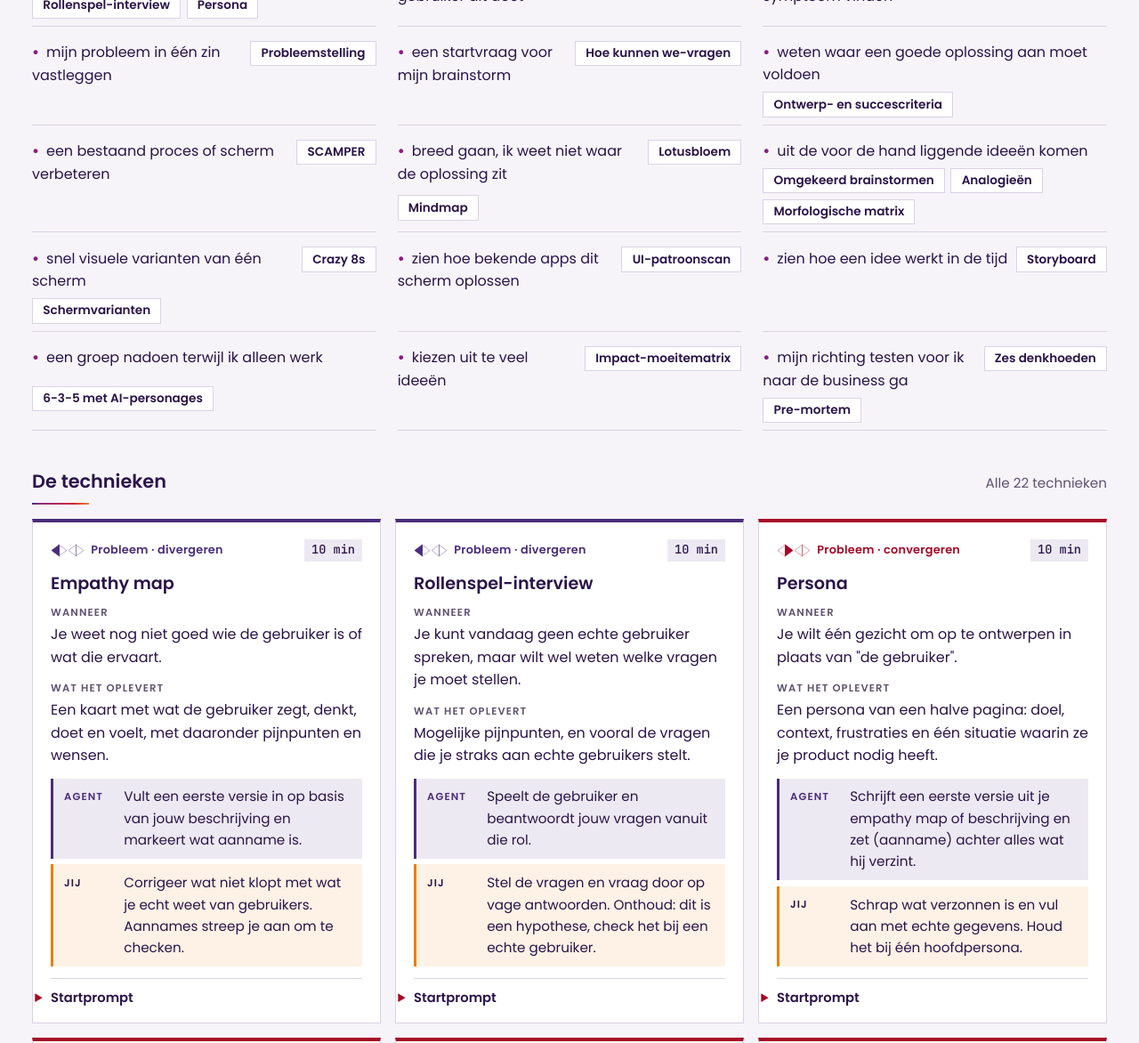
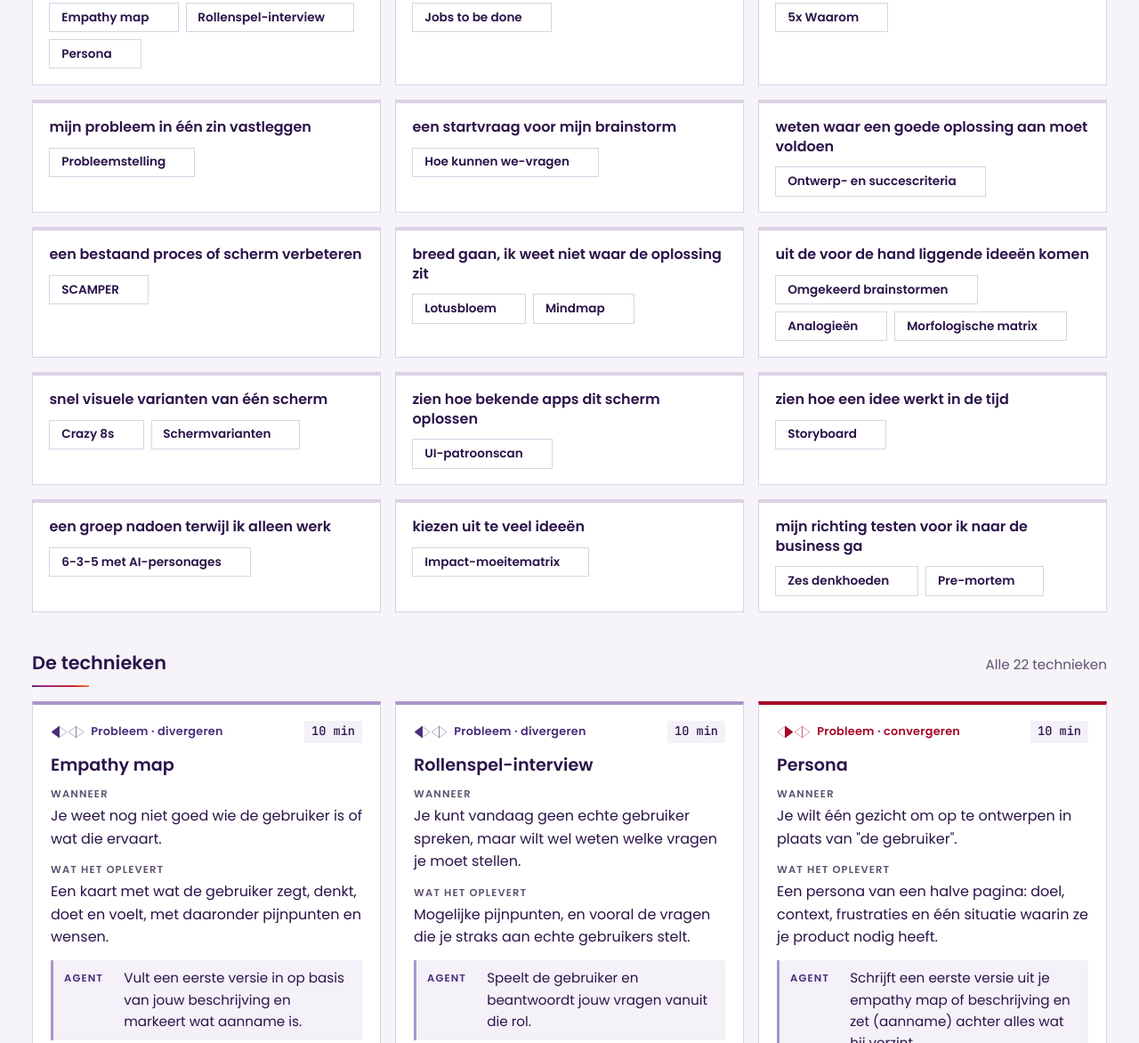
Before and after one commit to RicoRobinson/brainstormtechnieken-cheat-sheet, a plain HTML site: page index.html in a window 1280 px wide. Shown: the part 936-2108 px from the top of the page at 89% size. Drawn offline with Linux system fonts and the light colour scheme.

Commit message:
Snel kiezen als kaarten, zachter paars, donkerdere surface in dark mode
Snel kiezen: elke regel is een kaart zonder bullet, met de knoppen op een
eigen regel en een pijl-icoon (SVG) dat bij hover en focus inschuift.
Divergeer-kaarten en Agent-vak hebben een zachtere paarse rand en
achtergrond. Dark mode: --surface naar #1E112F.

Co-Authored-By: Claude Sonnet 5.5 <noreply@anthropic.com>

```diff
--- a/index.html
+++ b/index.html
@@ -23,12 +23,13 @@
   --line: #DAD2E5;        /* brand lilac line */
   --div: #492D7B;         /* brand purple */
   --div-soft: #EDE9F2;
+  --div-edge: #A996CB;    /* derived: soft purple for card edges */
   --con: #A60726;         /* brand red */
   --con-soft: #FDF2E5;
   --you-bg: #FDF2E5;      /* brand peach */
   --you-fg: #2A1449;
   --you-edge: #EF7D00;    /* brand orange, decorative only */
-  --agent-bg: #EDE9F2;    /* brand lilac */
+  --agent-bg: #F4F1F9;    /* derived: lighter than brand lilac #EDE9F2 */
   --code-bg: #F2EFF6;     /* brand */
   --accent: #A60726;
   --accent-hover: #98202B;
@@ -41,17 +42,17 @@
 }
 @media (prefers-color-scheme: dark) {
   :root:not([data-theme="light"]) {
-    --bg: #0A0414; --surface: #2A1449; --fg: #F2EFF6; --muted: #C4B8D8; --line: #4A3573;
-    --div: #B39DDB; --div-soft: #3A2560; --con: #EF7D00; --con-soft: #4A2A1C;
-    --you-bg: #4A2A1C; --you-fg: #F6E9D8; --you-edge: #EF7D00; --agent-bg: #3A2560; --code-bg: #22103D;
+    --bg: #0A0414; --surface: #1E112F; --fg: #F2EFF6; --muted: #C4B8D8; --line: #4A3573;
+    --div: #B39DDB; --div-soft: #3A2560; --div-edge: #6B53A0; --con: #EF7D00; --con-soft: #4A2A1C;
+    --you-bg: #4A2A1C; --you-fg: #F6E9D8; --you-edge: #EF7D00; --agent-bg: #321B58; --code-bg: #22103D;
     --accent: #EF7D00; --accent-hover: #F39A3D; --accent-fg: #2A1449; --focus: #FFB86B;
     color-scheme: dark;
   }
 }
 :root[data-theme="dark"] {
-  --bg: #0A0414; --surface: #2A1449; --fg: #F2EFF6; --muted: #C4B8D8; --line: #4A3573;
-  --div: #B39DDB; --div-soft: #3A2560; --con: #EF7D00; --con-soft: #4A2A1C;
-  --you-bg: #4A2A1C; --you-fg: #F6E9D8; --you-edge: #EF7D00; --agent-bg: #3A2560; --code-bg: #22103D;
+  --bg: #0A0414; --surface: #1E112F; --fg: #F2EFF6; --muted: #C4B8D8; --line: #4A3573;
+  --div: #B39DDB; --div-soft: #3A2560; --div-edge: #6B53A0; --con: #EF7D00; --con-soft: #4A2A1C;
+  --you-bg: #4A2A1C; --you-fg: #F6E9D8; --you-edge: #EF7D00; --agent-bg: #321B58; --code-bg: #22103D;
   --accent: #EF7D00; --accent-hover: #F39A3D; --accent-fg: #2A1449; --focus: #FFB86B;
   color-scheme: dark;
 }
@@ -143,15 +144,28 @@ button { font: inherit; color: inherit; }
 
 /* Quick chooser */
 .chooser { display: grid; gap: 1rem; }
-.choose-list { list-style: none; margin: 0; padding: 0; display: grid; grid-template-columns: repeat(auto-fill, minmax(min(100%, 340px), 1fr)); gap: 0.5rem 1.5rem; }
-.choose-list li { display: flex; flex-wrap: wrap; align-items: baseline; gap: 0.4rem; padding-block: 0.5rem; border-bottom: 1px solid var(--line); }
-.choose-list .want { flex: 1 1 12rem; min-width: 0; }
-.choose-list .want::before { content: "\2022"; color: var(--focus); font-weight: 700; margin-right: 0.5rem; }
+.choose-list { list-style: none; margin: 0; padding: 0; display: grid; grid-template-columns: repeat(auto-fill, minmax(min(100%, 300px), 1fr)); gap: 1rem; }
+.choose-list li {
+  display: grid; gap: 0.75rem; align-content: start; min-width: 0;
+  background: var(--surface); border: 1px solid var(--line); border-top: 4px solid var(--line);
+  padding: 1rem 1.15rem 1.1rem;
+}
+.choose-list .want { font-weight: 600; line-height: 1.35; }
+.choose-list .chips { display: flex; flex-wrap: wrap; gap: 0.5rem; }
 .chip {
-  border: 1px solid var(--line); background: var(--surface);
-  padding: 0.15rem 0.7rem; font-size: 0.85rem; font-weight: 600; cursor: pointer;
+  position: relative; display: inline-flex; align-items: center;
+  border: 1px solid var(--line); background: var(--surface); color: var(--fg); font-family: inherit;
+  padding: 0.3rem 2rem 0.3rem 0.8rem; font-size: 0.85rem; font-weight: 600; cursor: pointer;
+  transition: border-color 0.15s ease, color 0.15s ease;
 }
-.chip:hover { border-color: var(--focus); color: var(--focus); }
+.chip:hover, .chip:focus-visible { border-color: var(--focus); color: var(--focus); }
+.chip .arrow {
+  position: absolute; right: 0.6rem; top: 50%; width: 1rem; height: 1rem; margin-top: -0.5rem;
+  opacity: 0; transform: translateX(-0.5rem);
+  transition: opacity 0.18s ease, transform 0.18s ease;
+}
+.chip:hover .arrow, .chip:focus-visible .arrow { opacity: 1; transform: translateX(0); }
+@media (prefers-reduced-motion: reduce) { .chip, .chip .arrow { transition: none; } .chip .arrow { transform: none; } }
 
 /* Cards */
 .grid-head { display: flex; justify-content: space-between; align-items: baseline; flex-wrap: wrap; gap: 0.5rem; }
@@ -162,7 +176,7 @@ button { font: inherit; color: inherit; }
   padding: 1.15rem 1.25rem 1rem; display: grid; gap: 0.8rem; min-width: 0;
   scroll-margin-top: 1rem;
 }
-.card.div { border-top-color: var(--div); }
+.card.div { border-top-color: var(--div-edge); }
 .card.con { border-top-color: var(--con); }
 .card.flash { animation: flash 1.4s ease-out; }
 @keyframes flash { 0% { box-shadow: 0 0 0 4px var(--focus); } 100% { box-shadow: 0 0 0 0 transparent; } }
@@ -178,7 +192,7 @@ button { font: inherit; color: inherit; }
 .roles { display: grid; gap: 0.4rem; }
 .role { display: grid; grid-template-columns: 3.6rem minmax(0, 1fr); gap: 0.6rem; padding: 0.55rem 0.75rem; font-size: 0.95rem; border-left: 3px solid transparent; }
 .role .who { font-size: 0.72rem; letter-spacing: 0.1em; text-transform: uppercase; font-weight: 600; padding-top: 0.15rem; }
-.role.agent { background: var(--agent-bg); border-left-color: var(--div); }
+.role.agent { background: var(--agent-bg); border-left-color: var(--div-edge); }
 .role.agent .who { color: var(--div); }
 .role.you { background: var(--you-bg); color: var(--you-fg); border-left-color: var(--you-edge); }
 details { border-top: 1px solid var(--line); padding-top: 0.6rem; }
@@ -528,7 +542,8 @@ footer {
     { nl: "mijn richting testen voor ik naar de business ga", en: "test my direction before I go to the business", ids: ["zes-denkhoeden", "pre-mortem"] }
   ];
 
-  var PHASE_COLOR = { pd: "div", pc: "con", sd: "div", sc: "con" };
+  var ARROW = '<svg class="arrow" viewBox="0 0 24 24" fill="none" stroke="currentColor" stroke-width="2.4" stroke-linecap="square" stroke-linejoin="miter" aria-hidden="true" focusable="false"><path d="M4 12h15M13 6l6 6-6 6"/></svg>';
+  var PHASE_COLOR ={ pd: "div", pc: "con", sd: "div", sc: "con" };
   var PHASE_IDX = { pd: 0, pc: 1, sd: 2, sc: 3 };
   var lang = "nl";
   var filter = null;
@@ -586,9 +601,9 @@ footer {
     list.innerHTML = CHOOSE.map(function (c) {
       var chips = c.ids.map(function (id) {
         var t = T.find(function (x) { return x.id === id; });
-        return '<button type="button" class="chip" data-goto="' + id + '">' + esc(t.name[lang]) + "</button>";
+        return '<button type="button" class="chip" data-goto="' + id + '">' + esc(t.name[lang]) + ARROW + "</button>";
       }).join("");
-      return '<li><span class="want">' + esc(c[lang]) + "</span>" + chips + "</li>";
+      return '<li><span class="want">' + esc(c[lang]) + '</span><div class="chips">' + chips + "</div></li>";
     }).join("");
   }
 
```
